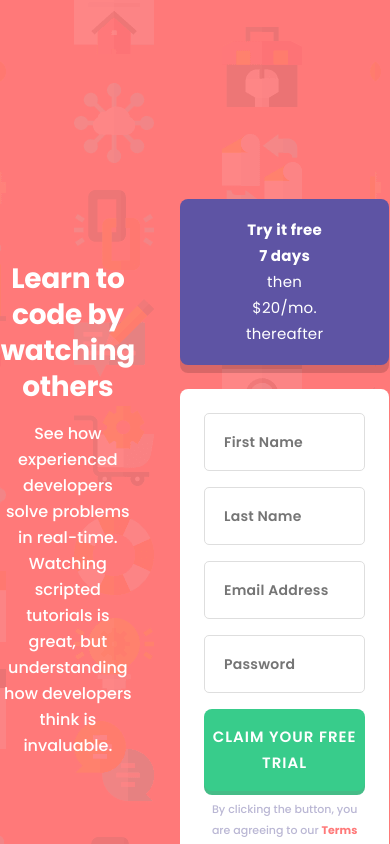
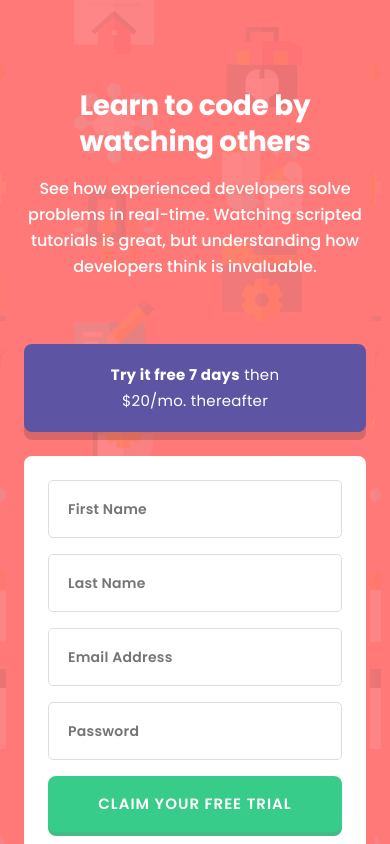
Before and after one commit to Th0rnike/Sign-Up-Form, a React (Vite) app: page / in a window 390 px wide. Shown: the top 844 px of the page. Built offline with nearby package versions, Linux system fonts and the light colour scheme.

Commit message:
mobile display updated

```diff
--- a/src/App.tsx
+++ b/src/App.tsx
@@ -131,11 +131,13 @@ const InputBlock = styled.div`
 `;
 
 const FlexDiv = styled.div`
-  display: flex;
-  justify-content: center;
-  align-items: center;
-  height: 100vh;
-  gap: 45px;
+  @media screen and (min-width: 1000px) {
+    display: flex;
+    justify-content: center;
+    align-items: center;
+    height: 100vh;
+    gap: 45px;
+  }
 `;
 
 interface FormProps {
--- a/src/GlobalStyles.ts
+++ b/src/GlobalStyles.ts
@@ -1,6 +1,7 @@
 import { createGlobalStyle } from "styled-components";
 import { styles } from "./assets/colors";
 import mobileBackground from "./assets/images/bg-intro-mobile.png";
+import desktopBackground from "./assets/images/bg-intro-desktop.png";
 
 const GlobalStyles = createGlobalStyle`
     *{
@@ -15,6 +16,7 @@ const GlobalStyles = createGlobalStyle`
         padding: 88px 24px 68px 24px;
 
         @media screen and (min-width: 1000px) {
+            background-image: url(${desktopBackground});
             padding: 121px 165px;
         }
     }
```
